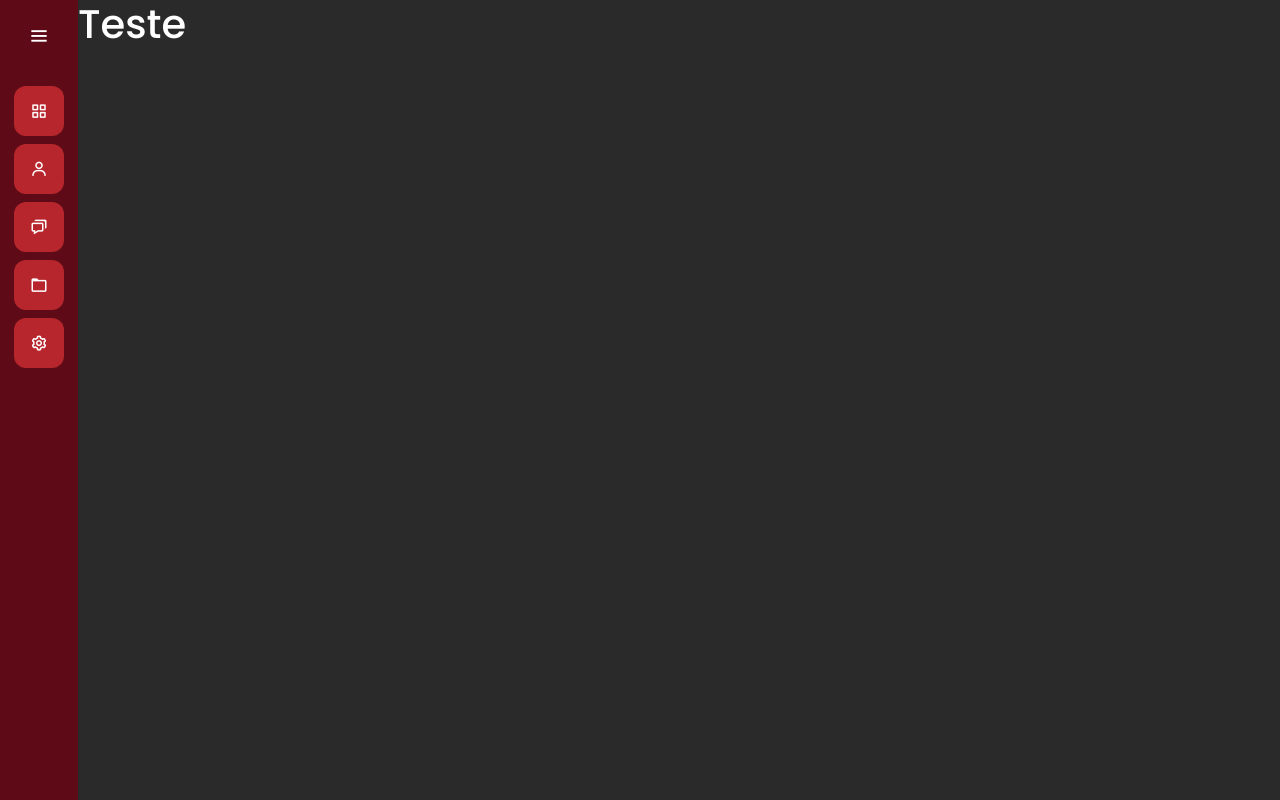
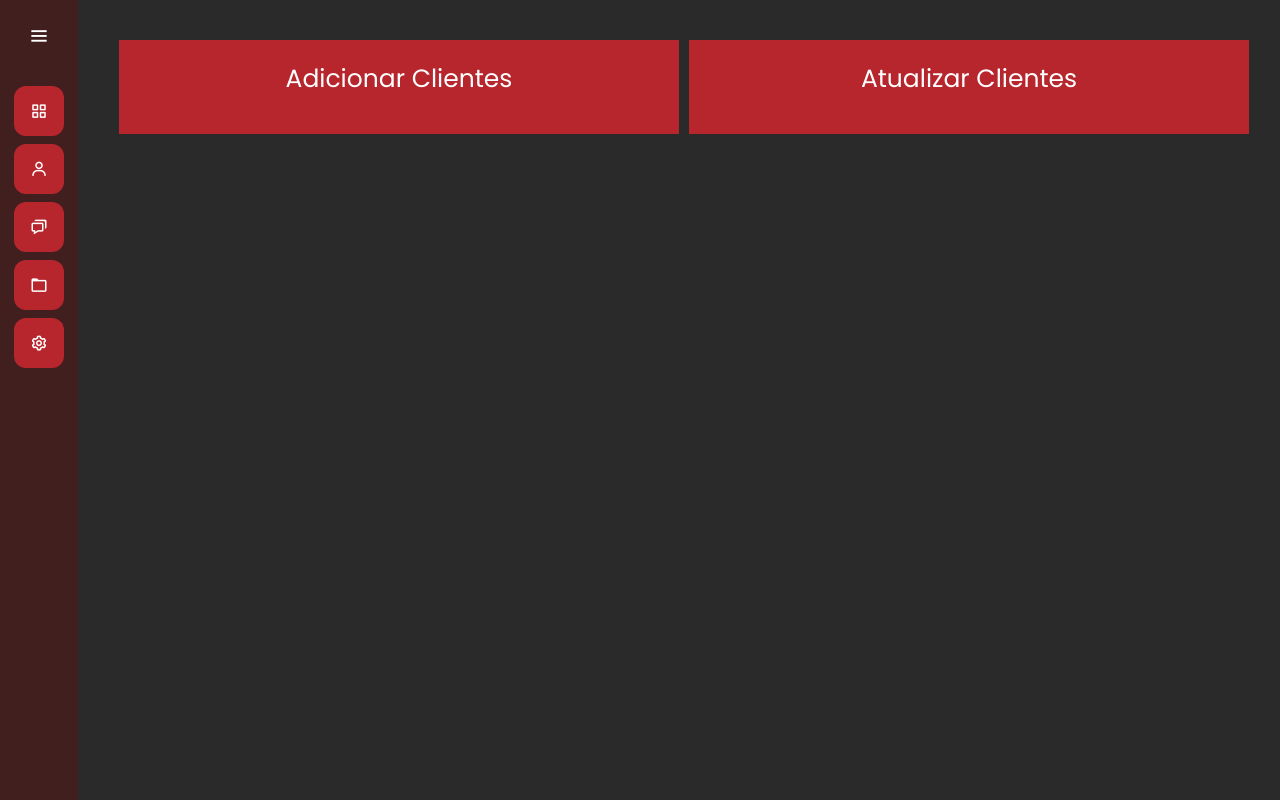
Before and after one commit to EdmarLelis/LelisAutoCenter, a Django app: page /clientes/ in a window 1280 px wide. Run offline with Django 4.2, Linux system fonts and the light colour scheme.

Commit message:
card-dashboard

```diff
--- a/clientes/templates/clientes.html
+++ b/clientes/templates/clientes.html
@@ -1,7 +1,29 @@
 {% extends "base.html" %}
+
+{% load static %}
 
 {% block 'title' %}Clientes{% endblock %}
 
+{% block 'head' %}
+    <link rel="stylesheet" href="{% static 'clientes/css/clientes.css' %}">
+{% endblock 'head' %}
+
 {% block 'dashboard' %}
-    <h1>Teste</h1>
-{% endblock %}
+
+    <div class='container'>
+
+        <div class='row'>
+
+            <div class='col-md card-dashboard'>
+                <p class='text-card'>Adicionar Clientes</p>
+            </div>
+
+            <div class='col-md card-dashboard'>
+                <p class='text-card'>Atualizar Clientes</p>
+            </div>
+
+        </div>
+
+    </div>
+
+{% endblock 'dashboard' %}
--- a/templates/base.html
+++ b/templates/base.html
@@ -18,7 +18,7 @@
 
     <div class="sidebar">
         <div class="logo-details">
-            <div class="logo_name">Lelis Auto Center</div>
+            <div class="logo_name">Logo</div>
             <i class='bx bx-menu' id="btn" ></i>
         </div>
         <ul class="nav-list">
--- /dev/null
+++ b/templates/static/clientes/css/clientes.css
@@ -0,0 +1,33 @@
+.card-dashboard{
+
+    background-color: var(--main-color);
+    width: 50%;
+    margin-left: 10px;
+    margin-top: 40px;
+    text-align: center;
+    padding: 20px;
+
+}
+
+.text-card{
+
+    font-size: 25px;
+
+}
+
+.btn-add-carros{
+
+    background-color: var(--contrast-color);
+    padding: 5px;
+    font-weight: bold;
+    cursor: pointer;
+
+}
+
+.btn-principal{
+    color:white;
+    border: none;
+    background-color: var(--dark-color);
+    padding: 5px;
+    font-size: 30px;
+}
--- a/templates/static/general/css/general.css
+++ b/templates/static/general/css/general.css
@@ -1,7 +1,7 @@
 :root{
 
     --main-color: #b7262d;
-    --dark-color: #5e0a17;
+    --dark-color: #411f1f;
     --light-color: #ffc27f;
     --contrast-color: #f88863;
     --differential-color: #ffe29a;
```
